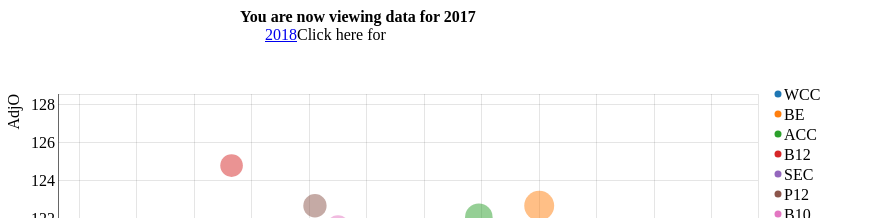
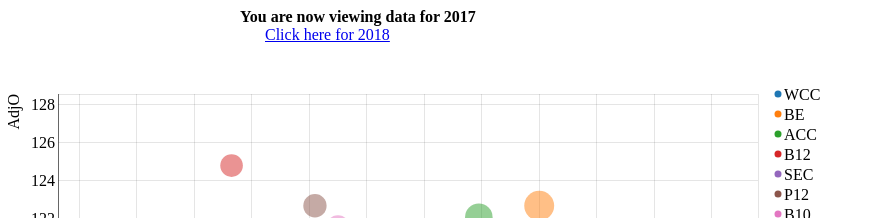
Before and after one commit to martindonnells/martindonnells, a Jekyll site: the page md4/ncaam/ncaam2017.html, which Jekyll copies as it is, in a window 1280 px wide. Shown: the top 218 px of the page, without its empty margins (0-886 px from the left). Built offline with Jekyll 4.4.1, drawn with Linux system fonts in a browser that asks for light colours.

Commit message:
Update ncaam2017.html

```diff
--- a/md4/ncaam/ncaam2017.html
+++ b/md4/ncaam/ncaam2017.html
@@ -67,7 +67,7 @@ a {
   <body>
     <div id="top-nav-nba">
 	    <b>You are now viewing data for 2017</b><br />
-	    <span>Click here for <a class="top-nav-link nba-2017" href="ncaam2018.html">2018</a> </span>
+	    <a class="top-nav-link nba-2017" href="ncaam2018.html">Click here for 2018</a>
 
 	  </div>
     <div id="scatter"></div>
```
